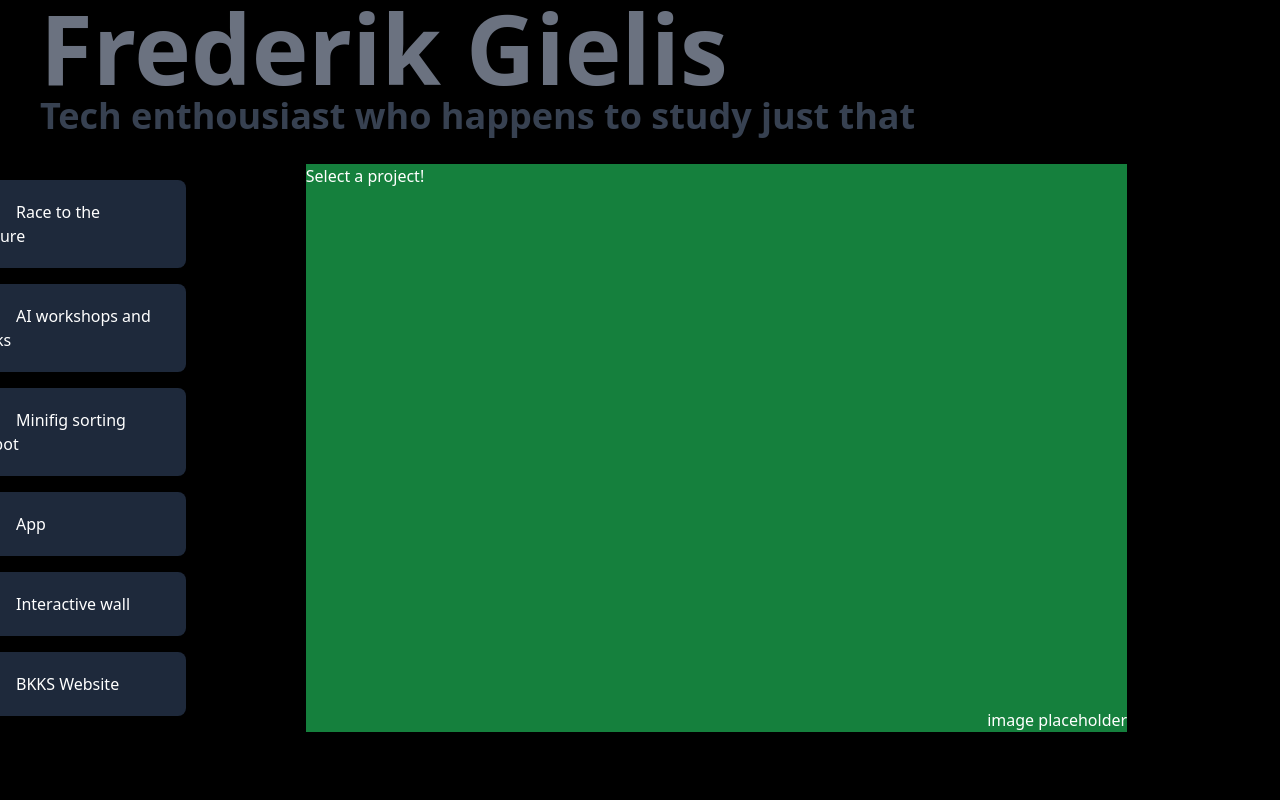
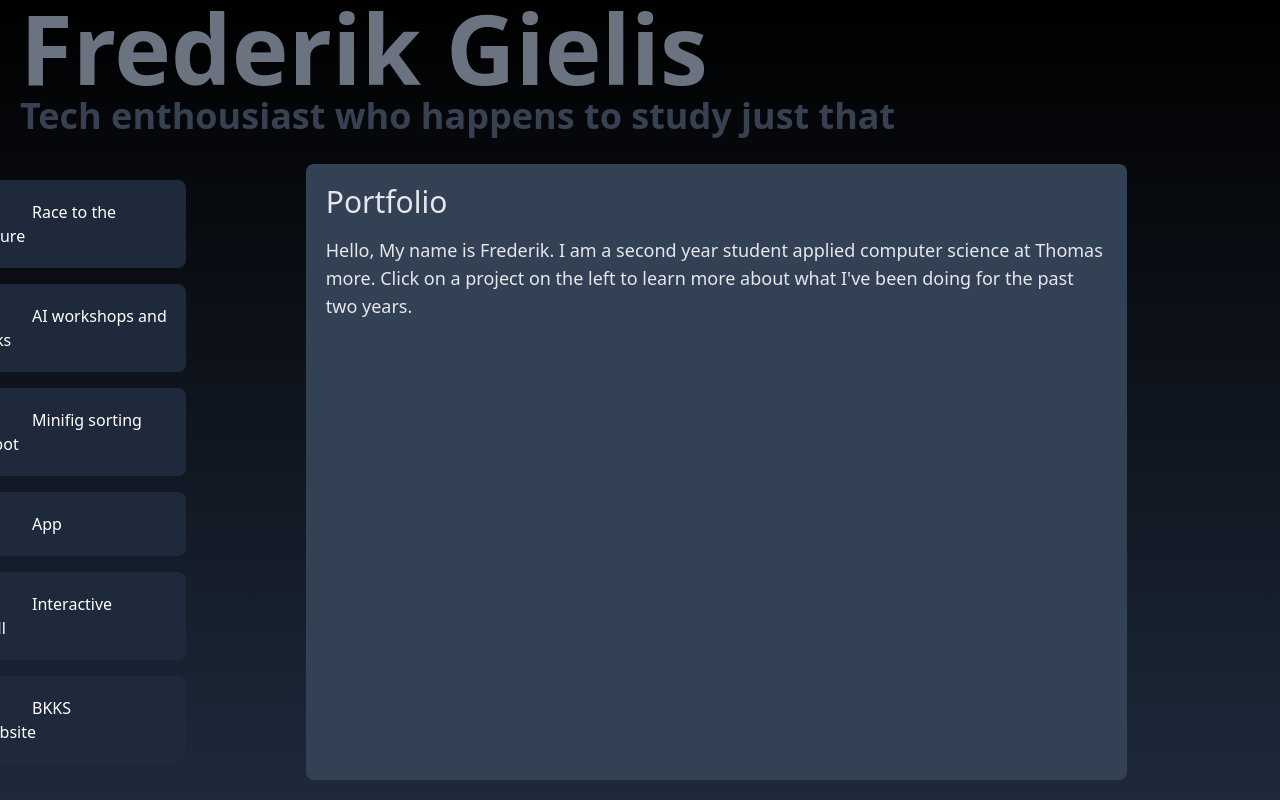
Before and after one commit to FrederikGielis/FrederikGielis.github.io, a website: page index.html in a window 1280 px wide. Drawn offline with Linux system fonts and the light colour scheme.

Commit message:
index fixed

```diff
--- a/index.html
+++ b/index.html
@@ -5,58 +5,74 @@
     <meta charset="UTF-8">
     <meta http-equiv="X-UA-Compatible" content="IE=edge">
     <meta name="viewport" content="width=device-width, initial-scale=1.0">
-    <script defer src="../node_modules/swup/dist/swup.min.js"></script>
-    <script defer src="../swup/swupScript.js"></script>
+    <script defer src="/node_modules/swup/dist/swup.min.js"></script>
+    <script defer src="/swup/swupScript.js"></script>
     <!-- <script src="https://cdn.tailwindcss.com"></script> -->
     <title>Index</title>
     <link rel="stylesheet" href="/dist/styles.css">
     <link rel="stylesheet" href="/swup/swupcss.css">
 </head>
 
-<body class="bg-black text-white">
-    <header class="font-bold text-gray-500 text-8xl mb-7">
-        <h1>
-            <div class="mx-10">
+<body class="bg-gradient-to-b from-black to-slate-800 text-white h-screen">
+    <header>
+        <h1 class="font-bold text-gray-500 text-8xl mb-7">
+            <div class="mx-5">
                 <a href="/index.html">Frederik Gielis</a>
                 <div class="text-4xl text-gray-700"> Tech enthousiast who happens to study just that</div>
             </div>
         </h1>
     </header>
-    <div class="grid grid-cols-9 gap-24" id="swup">
+    <div class="grid grid-cols-9 gap-24 relative" id="swup">
         <div class="col-span-2 -translate-x-6">
             <nav>
                 <!-- swup the ul too, but only on index -->
                 <ul>
                     <li class="bg-slate-800 my-4 rounded-r-lg py-5 hover:shadow-sm hover:translate-x-5 hover:scale-105">
-                        <a href="/projects/rttf.html" class="mx-10">Race to the Future</a>
+                        <a href="/projects/rttf.html" class="mx-14">Race to the Future</a>
                     </li>
                     <li class="bg-slate-800 my-4 rounded-r-lg py-5 hover:shadow-sm hover:translate-x-5 hover:scale-105">
-                        <a href="/projects/ai.html" class="mx-10">AI workshops and talks</a>
+                        <a href="/projects/ai.html" class="mx-14">AI workshops and talks</a>
                     </li>
                     <li class="bg-slate-800 my-4 rounded-r-lg py-5 hover:shadow-sm hover:translate-x-5 hover:scale-105">
-                        <a href="/projects/cobot.html" class="mx-10">Minifig sorting cobot</a>
+                        <a href="/projects/cobot.html" class="mx-14">Minifig sorting cobot</a>
                     </li>
                     <li class="bg-slate-800 my-4 rounded-r-lg py-5 hover:shadow-sm hover:translate-x-5 hover:scale-105">
-                        <a href="/projects/app.html" class="mx-10">App</a>
+                        <a href="/projects/app.html" class="mx-14">App</a>
                     </li>
                     <li class="bg-slate-800 my-4 rounded-r-lg py-5 hover:shadow-sm hover:translate-x-5 hover:scale-105">
-                        <a href="/projects/wall.html" class="mx-10">Interactive wall</a>
+                        <a href="/projects/wall.html" class="mx-14">Interactive wall</a>
                     </li>
                     <li class="bg-slate-800 my-4 rounded-r-lg py-5 hover:shadow-sm hover:translate-x-5 hover:scale-105">
-                        <a href="/projects/bkks.html" class="mx-10">BKKS Website</a>
+                        <a href="/projects/bkks.html" class="mx-14">BKKS Website</a>
                     </li>
                 </ul>
             </nav>
         </div>
-        <div class="transition-fade col-span-6 bg-green-700">
-            <div>
-                Select a project!
+        <div class="transition-fade col-span-6 rounded-lg bg-slate-700">
+            <div class="p-5 text-l text-gray-200 text-lg">
+                <h2 class="text-3xl mb-4">
+                    Portfolio
+                </h2>
+                Hello, My name is Frederik. I am a second year student applied computer science at Thomas more. Click on
+                a project on the left to learn more about what I've been doing for the past two years.
             </div>
-            <div class="transition-bottom absolute right-0 bottom-0">
-                image placeholder
+            <div
+                class="transition-bottom absolute left-40 -bottom-16 rounded-lg bg-slate-500 content-evenly flex items-center">
+                <div class="p-5 hidden">
+                    <a href="https://flutter.dev/" target="_blank">
+                        <img src="/assets/logos/flutter.png" width="60" alt="css">
+                    </a>
+                </div>
+                <div class="p-5 hidden">
+                    <a href="https://dart.dev/">
+                        <img src="/assets/logos/dart.png" width="75" alt="Dart">
+                    </a>
+                </div>
             </div>
         </div>
+
     </div>
+
 </body>
 
 </html>
```
Also changed, not shown: projects/bkks.html (+2 -2 lines), projects/cobot.html (+2 -2 lines).
